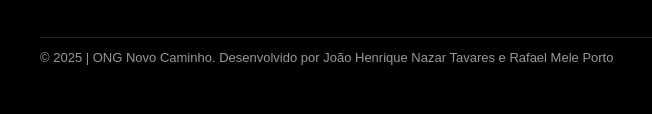
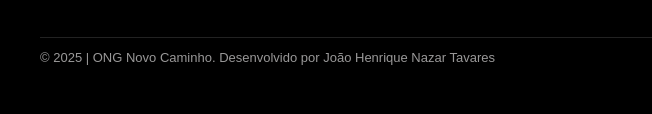
Before and after one commit to Joaohnt27/ONG-NovoCaminho, a plain HTML site: page ONG Novo Caminho/form-voluntario.html in a window 1280 px wide. Shown: the part 2491-2605 px from the top of the page, 88-740 px from the left. Drawn offline with Linux system fonts and the light colour scheme.

Commit message:
Fix HTML structure and update footer content

```diff
--- a/ONG Novo Caminho/form-voluntario.html
+++ b/ONG Novo Caminho/form-voluntario.html
@@ -105,7 +105,7 @@
       <div class="footer-bottom">
         <p>
           © 2025 | ONG Novo Caminho. Desenvolvido por João Henrique Nazar
-          Tavares e Rafael Mele Porto
+          Tavares
         </p>
         <a href="privacidade.html" class="privacy-policy"
           >Política de privacidade</a
```
